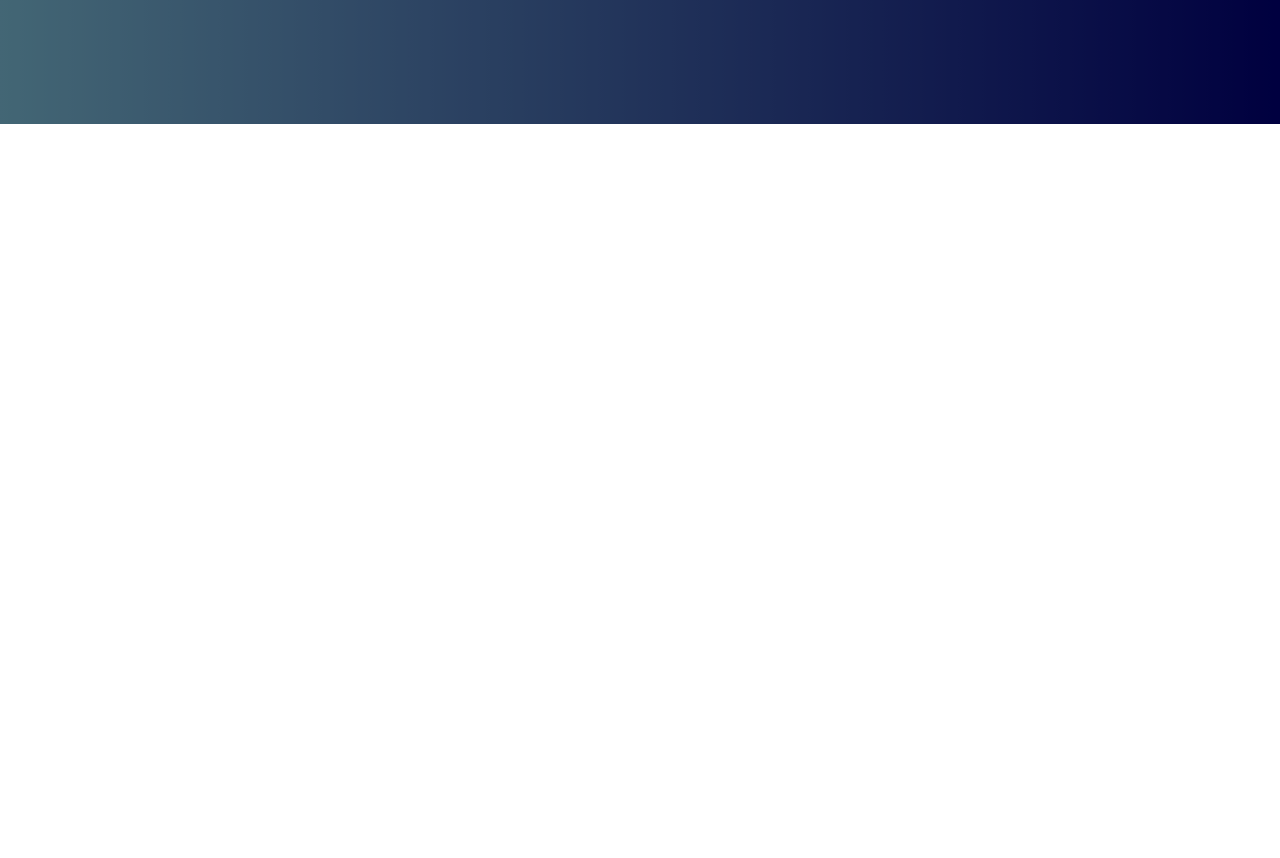
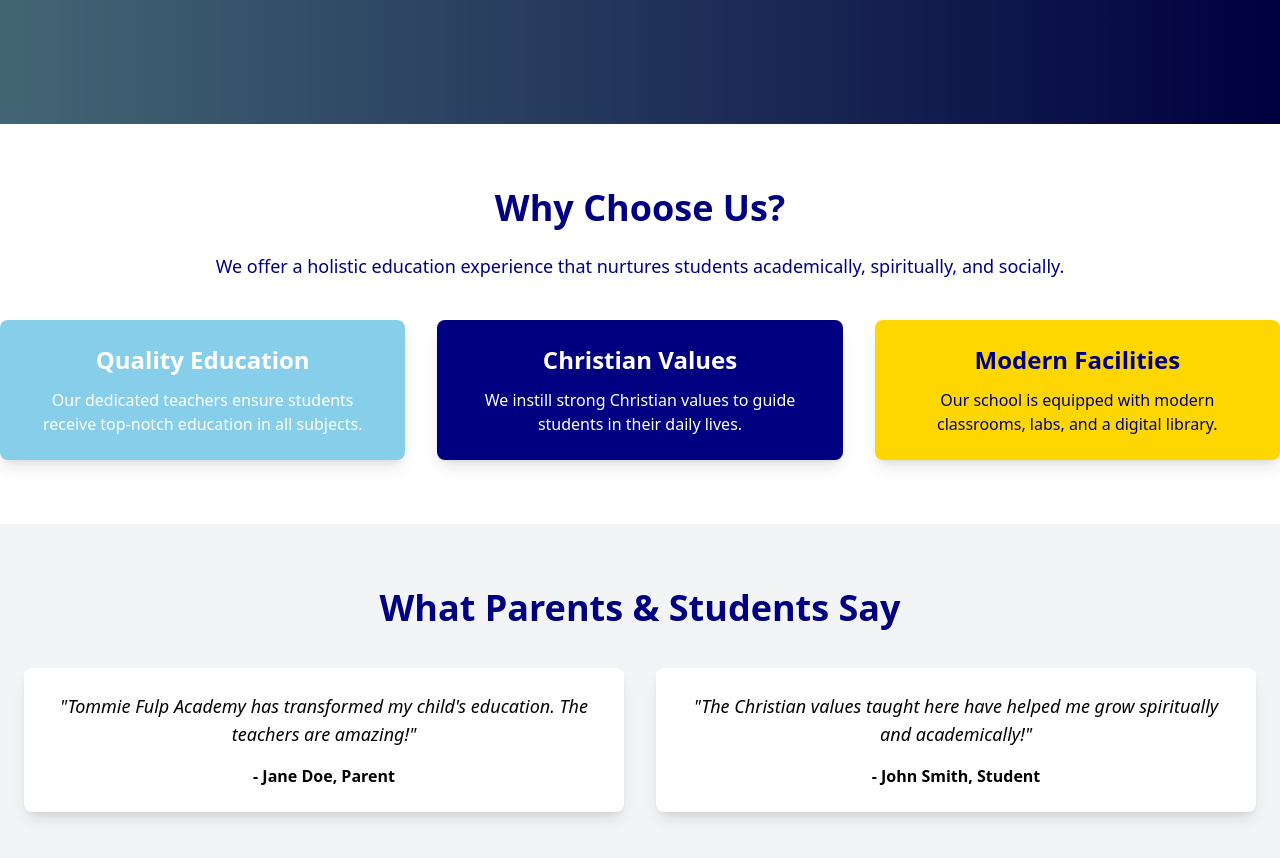
Before and after one commit to joek-yo/tommie-fulp-school-website, a React (Vite) app: page / in a window 1280 px wide. Shown: the part 740-1598 px from the top of the page. Before the commit the page ends 864 px from the top, so only its background shows below. Built offline with nearby package versions, Linux system fonts and the light colour scheme.

Commit message:
Added Features & Testimonials section

```diff
--- a/src/Pages/Home.jsx
+++ b/src/Pages/Home.jsx
@@ -1,14 +1,20 @@
 // src/pages/Home.jsx
+
+import Features from "../components/Features";
+import Testimonials from "../components/Testimonials";
 
 const Home = () => {
   return (
+    <>
       <div className="relative w-full h-screen flex items-center justify-center text-center bg-gradient-to-r from-[#87CEEB] to-[#000080] text-white">
         {/* Background Overlay */}
         <div className="absolute inset-0 bg-black bg-opacity-50"></div>
 
         <div className="z-10 p-8">
           <h1 className="text-5xl font-bold">Welcome to Tommie Fulp Academy</h1>
-        <p className="mt-4 text-lg">Empowering young minds with quality education and strong values.</p>
+          <p className="mt-4 text-lg">
+            Empowering young minds with quality education and strong values.
+          </p>
 
           {/* CTA Button */}
           <a href="/admissions">
@@ -18,6 +24,13 @@ const Home = () => {
           </a>
         </div>
       </div>
+
+      {/* Features Section */}
+      <Features />
+
+      {/* Testimonials Section */}
+      <Testimonials />
+    </>
   );
 };
 
--- /dev/null
+++ b/src/components/Features.jsx
@@ -0,0 +1,34 @@
+// src/components/Features.jsx
+
+const Features = () => {
+  return (
+    <section className="py-16 bg-white text-[#000080]">
+      <div className="container mx-auto text-center">
+        <h2 className="text-4xl font-bold mb-6">Why Choose Us?</h2>
+        <p className="text-lg mb-10">We offer a holistic education experience that nurtures students academically, spiritually, and socially.</p>
+
+        <div className="grid md:grid-cols-3 gap-8">
+          {/* Feature 1 */}
+          <div className="p-6 shadow-lg rounded-lg bg-[#87CEEB] text-white">
+            <h3 className="text-2xl font-semibold mb-3">Quality Education</h3>
+            <p>Our dedicated teachers ensure students receive top-notch education in all subjects.</p>
+          </div>
+
+          {/* Feature 2 */}
+          <div className="p-6 shadow-lg rounded-lg bg-[#000080] text-white">
+            <h3 className="text-2xl font-semibold mb-3">Christian Values</h3>
+            <p>We instill strong Christian values to guide students in their daily lives.</p>
+          </div>
+
+          {/* Feature 3 */}
+          <div className="p-6 shadow-lg rounded-lg bg-[#FFD700] text-[#000080]">
+            <h3 className="text-2xl font-semibold mb-3">Modern Facilities</h3>
+            <p>Our school is equipped with modern classrooms, labs, and a digital library.</p>
+          </div>
+        </div>
+      </div>
+    </section>
+  );
+};
+
+export default Features;
--- /dev/null
+++ b/src/components/Testimonials.jsx
@@ -0,0 +1,25 @@
+// src/components/Testimonials.jsx
+
+const Testimonials = () => {
+  return (
+    <section className="py-16 bg-gray-100 text-center">
+      <h2 className="text-4xl font-bold text-[#000080] mb-10">What Parents & Students Say</h2>
+
+      <div className="grid md:grid-cols-2 gap-8 px-6">
+        {/* Testimonial 1 */}
+        <div className="p-6 bg-white shadow-lg rounded-lg">
+          <p className="text-lg italic">"Tommie Fulp Academy has transformed my child's education. The teachers are amazing!"</p>
+          <h4 className="mt-4 font-semibold">- Jane Doe, Parent</h4>
+        </div>
+
+        {/* Testimonial 2 */}
+        <div className="p-6 bg-white shadow-lg rounded-lg">
+          <p className="text-lg italic">"The Christian values taught here have helped me grow spiritually and academically!"</p>
+          <h4 className="mt-4 font-semibold">- John Smith, Student</h4>
+        </div>
+      </div>
+    </section>
+  );
+};
+
+export default Testimonials;
```
Lines whose indentation alone changed are shown as unchanged.
